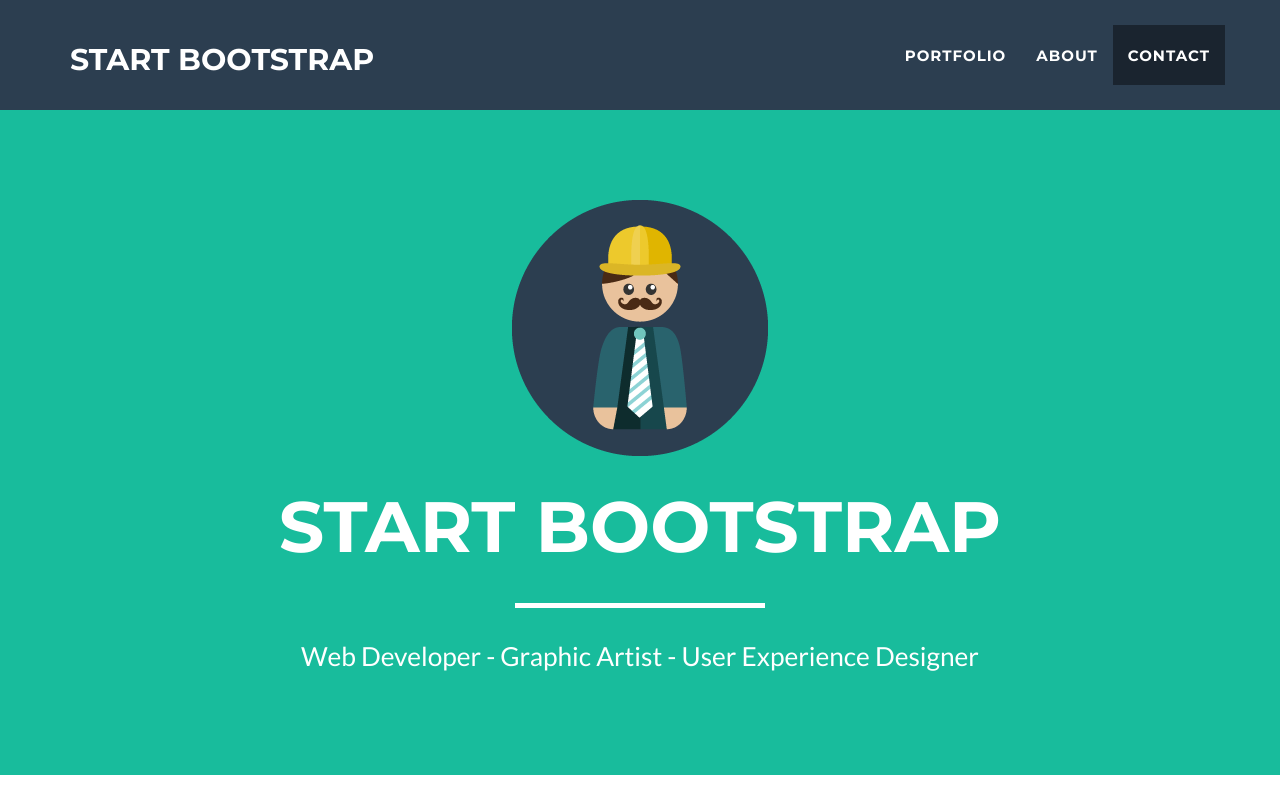
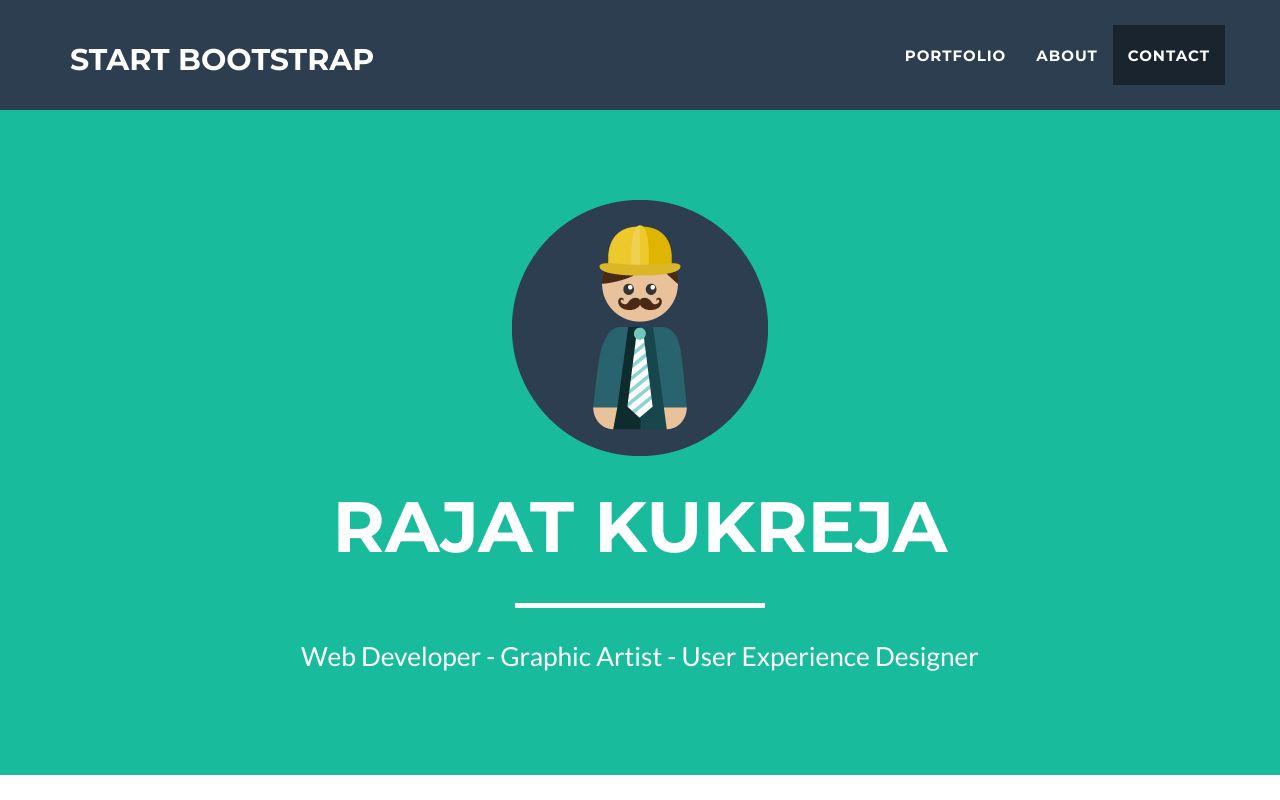
Before and after one commit to rajatkukreja/rajatkukreja.github.io, a plain HTML site: page index.html in a window 1280 px wide. Shown: the top 800 px of the page. Drawn offline with nearby package versions, Linux system fonts and the light colour scheme.

Commit message:
Changes to be committed: 	modified:   index.html

```diff
--- a/index.html
+++ b/index.html
@@ -76,7 +76,7 @@
                 <div class="col-lg-12">
                     <img class="img-responsive" src="img/profile.png" alt="">
                     <div class="intro-text">
-                        <span class="name">Start Bootstrap</span>
+                        <span class="name">Rajat Kukreja</span>
                         <hr class="star-light">
                         <span class="skills">Web Developer - Graphic Artist - User Experience Designer</span>
                     </div>
```
